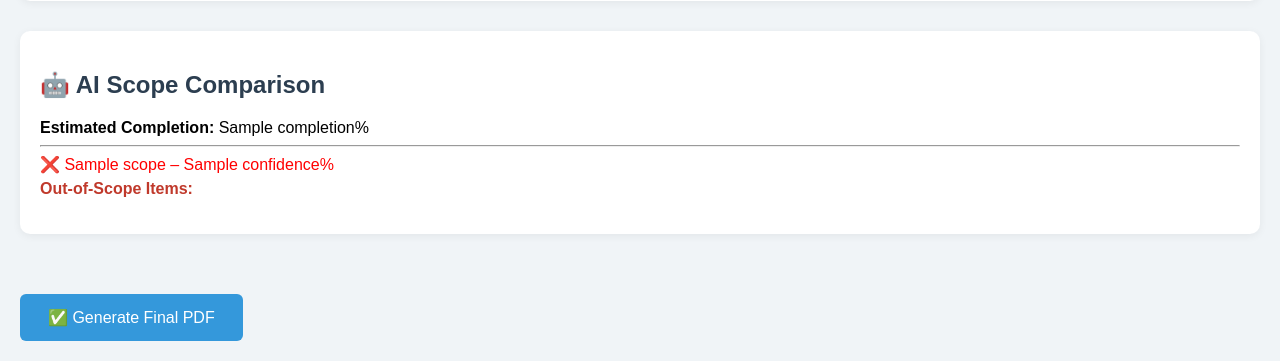
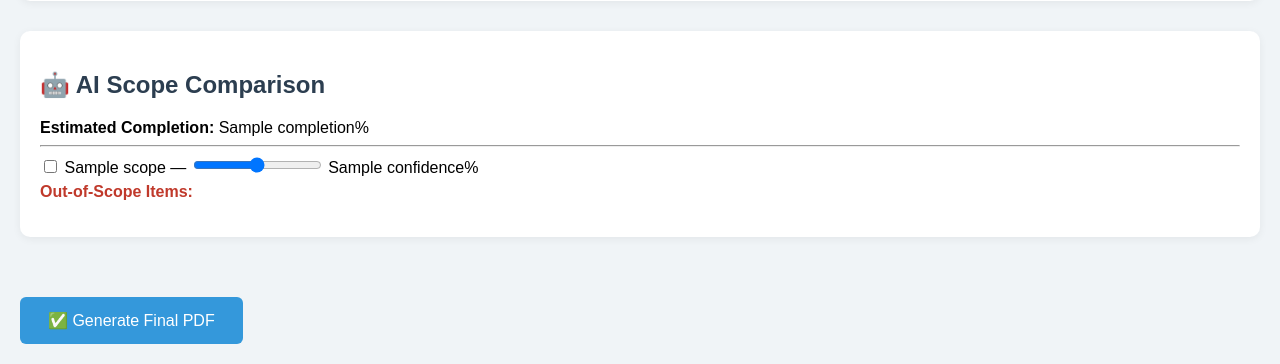
Before and after one commit to VagishKapila/gpt-material-insight-api, a Flask app: template templates/preview.html in a window 1280 px wide. Shown: the part 1081-1445 px from the top of the page. Run offline with Flask 3, Linux system fonts and the light colour scheme; the template is opened without the code that fills it: most values are stand-ins (such as "Sample title", 1, 10 or a date in 2020); parts of the project's set-up code (start-up, migrations or seed data) failed here and were passed over.

Commit message:
Update preview.html

```diff
--- a/templates/preview.html
+++ b/templates/preview.html
@@ -10,7 +10,7 @@
     .label { font-weight: bold; color: #34495e; display: block; margin-top: 10px; }
     .value { color: #2c3e50; margin-left: 10px; }
     .images { display: flex; flex-wrap: wrap; gap: 10px; }
-    .images img { width: 30%; border-radius: 6px; box-shadow: 0 2px 6px rgba(0,0,0,0.2); }
+    .images img { width: 30%; border-radius: 6px; box-shadow: 0 2px 6px rgba(0,0,0,0.2); cursor: zoom-in; }
     .score { margin: 6px 0; }
     .match { color: green; }
     .no-match { color: red; }
@@ -51,7 +51,7 @@
     <h2>📷 Uploaded Photos</h2>
     <div class="images">
       {% for img_path in image_paths %}
-        <img src="/{{ img_path }}" alt="Job Site Photo">
+        <img src="/{{ img_path }}" alt="Job Site Photo" onclick="window.open(this.src)">
       {% endfor %}
     </div>
   </div>
@@ -59,6 +59,7 @@
     <div class="section"><strong>No images uploaded</strong></div>
   {% endif %}
 
+  <form action="/generate_pdf/{{ session_id }}" method="post">
     {% if ai_results %}
     <div class="section">
       <h2>🤖 AI Scope Comparison</h2>
@@ -66,13 +67,16 @@
       <hr>
       {% for item in ai_results.scored_items %}
         <div class="score">
-        {% if item.match %}
-          ✅ <span class="match">{{ item.scope }} – {{ item.confidence }}%</span>
-        {% else %}
-          ❌ <span class="no-match">{{ item.scope }} – {{ item.confidence }}%</span>
-        {% endif %}
+          <input type="checkbox" name="match_{{ loop.index0 }}" {% if item.match %}checked{% endif %}>
+          <label>
+            {{ item.scope }} —
+            <input type="range" name="confidence_{{ loop.index0 }}" min="0" max="100" step="1" value="{{ item.confidence }}">
+            {{ item.confidence }}%
+          </label>
+          <input type="hidden" name="scope_{{ loop.index0 }}" value="{{ item.scope }}">
         </div>
       {% endfor %}
+      <input type="hidden" name="total_items" value="{{ ai_results.scored_items|length }}">
 
       {% if ai_results.out_of_scope %}
       <div class="out-of-scope">
@@ -92,7 +96,6 @@
       </div>
     {% endif %}
 
-  <form action="/generate_pdf/{{ session_id }}" method="post">
     <button type="submit" class="button">✅ Generate Final PDF</button>
   </form>
 </body>
```
Lines whose indentation alone changed are shown as unchanged.
